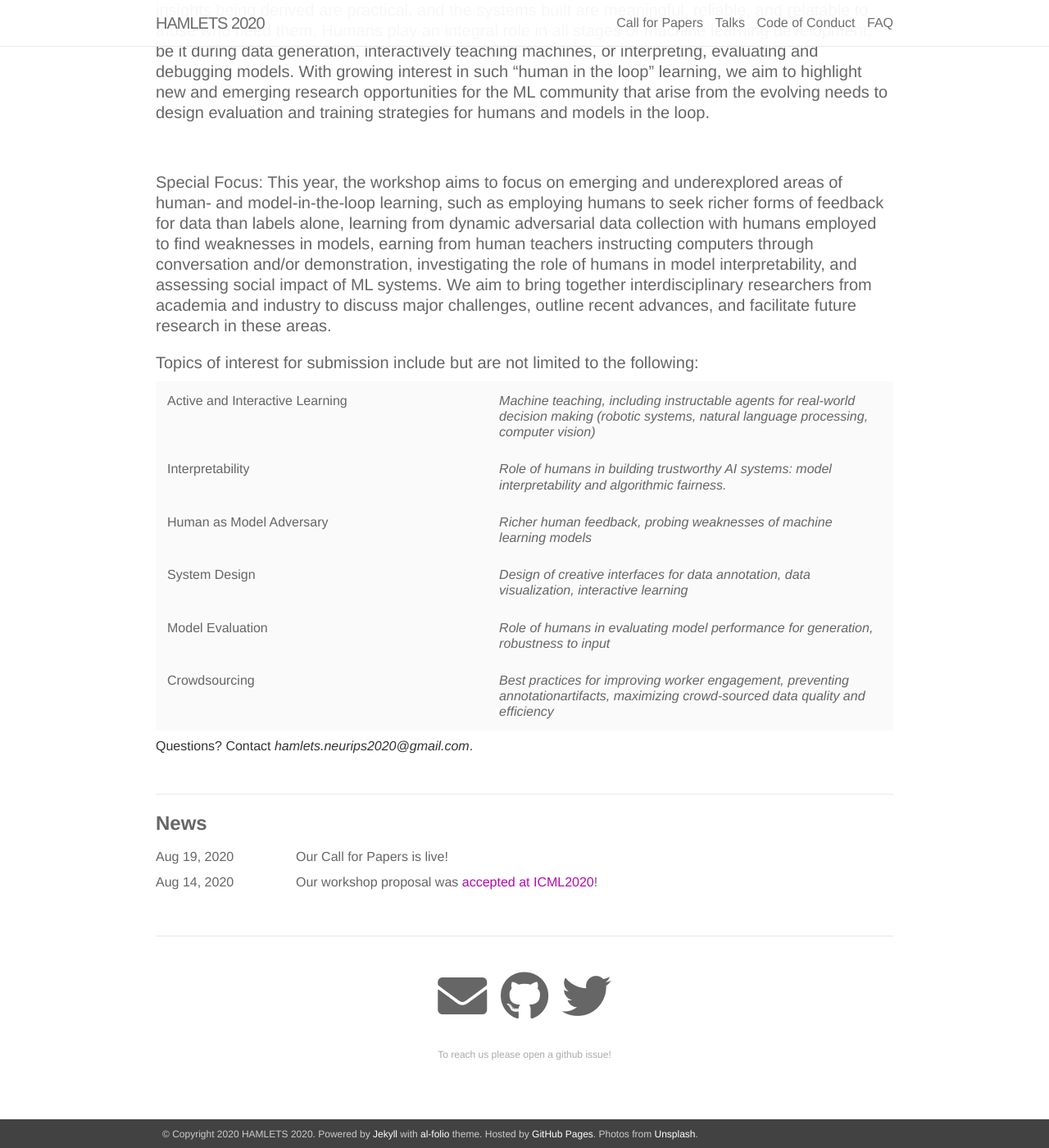
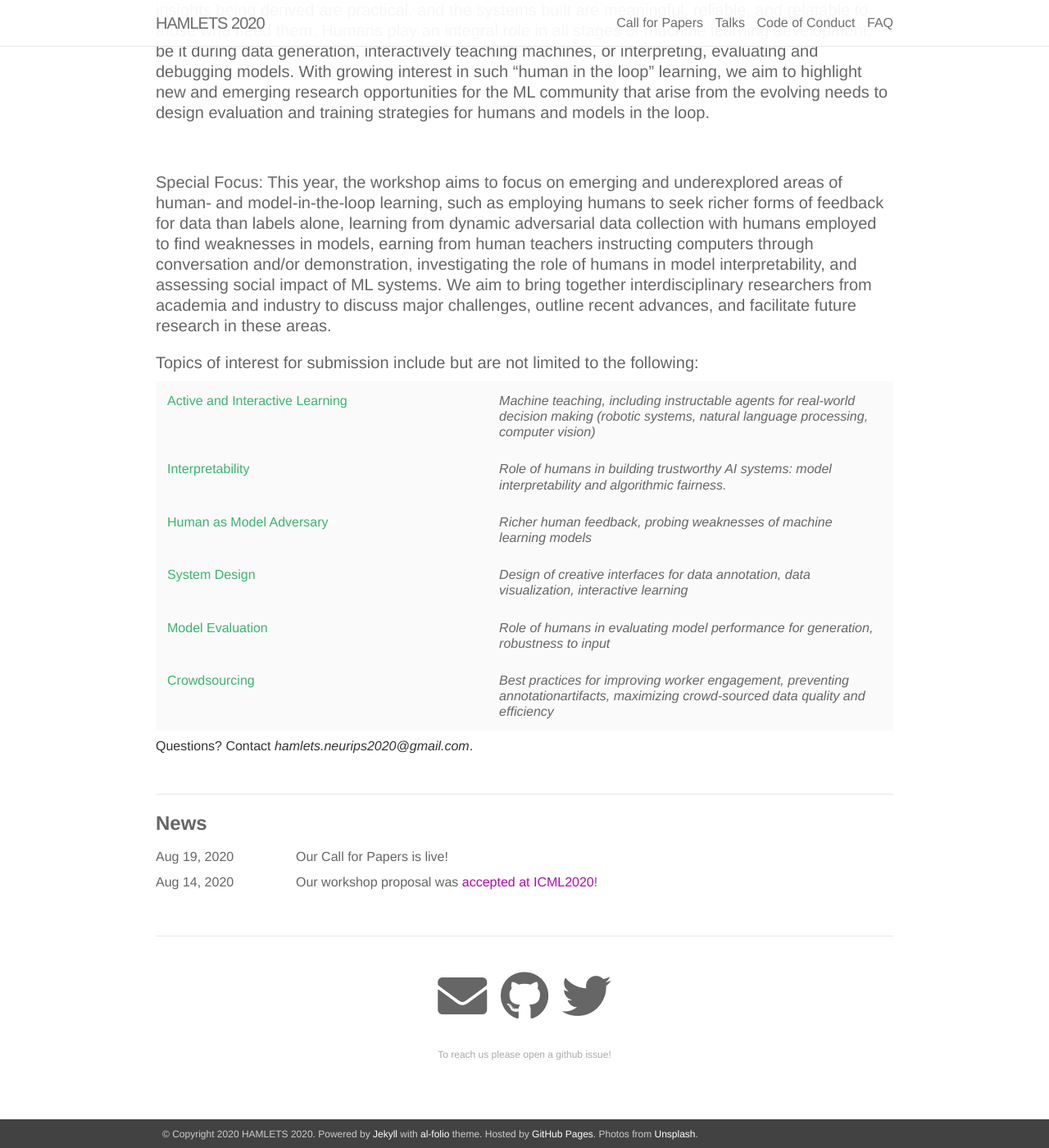
Before and after one commit to hamlets-workshop/hamlets-workshop.github.io, a Jekyll site: the page built from _pages/00_about.md, in a window 1280 px wide and 1400 px high, scrolled down 458 px. Shown: the whole window at 82% size. Built offline with Jekyll 4.4.1, drawn with Linux system fonts in a browser that asks for light colours; nearby versions of some CDN libraries.

Commit message:
font/color

```diff
--- a/_pages/00_about.md
+++ b/_pages/00_about.md
@@ -20,7 +20,7 @@ social: true
         <col width="100">
         <tr style="border: none;">
             <td style="border: none;">
-            <b> <font size="+0">Active and Interactive Learning</font> </b>
+            <b> <font size="+0" color="MediumSeaGreen">Active and Interactive Learning</font> </b>
             </td>
             <td style="border: none;">
             <i> Machine teaching, including instructable agents for real-world decision making (robotic systems, natural language processing, computer vision)</i>
@@ -28,7 +28,7 @@ social: true
         </tr>
         <tr style="border: none;">
         <td style="border: none;">
-            <b> <font size="+0">Interpretability</font></b>
+            <b> <font size="+0" color="MediumSeaGreen">Interpretability</font></b>
             </td>
             <td style="border: none;">
             <i> Role of humans in building trustworthy AI systems: model interpretability and algorithmic fairness.</i>
@@ -36,7 +36,7 @@ social: true
         </tr>
         <tr style="border: none;">
         <td style="border: none;">
-            <b> <font size="+0">Human as Model Adversary</font></b>
+            <b> <font size="+0" color="MediumSeaGreen">Human as Model Adversary</font></b>
             </td>
             <td style="border: none;">
             <i> Richer human feedback, probing weaknesses of machine learning models</i>
@@ -44,7 +44,7 @@ social: true
         </tr>
         <tr style="border: none;">
         <td style="border: none;">
-            <b> <font size="+0">System Design</font></b>
+            <b> <font size="+0" color="MediumSeaGreen">System Design</font></b>
             </td>
             <td style="border: none;">
             <i> Design of creative interfaces for data annotation, data visualization, interactive learning</i>
@@ -52,7 +52,7 @@ social: true
         </tr>
         <tr style="border: none;">
         <td style="border: none;">
-            <b> <font size="+0">Model Evaluation</font></b>
+            <b> <font size="+0" color="MediumSeaGreen">Model Evaluation</font></b>
             </td>
             <td style="border: none;">
             <i> Role of humans in evaluating model performance for generation, robustness to input</i>
@@ -60,7 +60,7 @@ social: true
         </tr>
         <tr style="border: none;">
             <td style="border: none;">
-            <b><font size="+0">Crowdsourcing</font></b>
+            <b><font size="+0" color="MediumSeaGreen">Crowdsourcing</font></b>
             </td>
             <td style="border: none;">
             <i> Best practices for improving worker engagement, preventing annotationartifacts, maximizing crowd-sourced data quality and efficiency</i>
--- a/_sass/_pages.scss
+++ b/_sass/_pages.scss
@@ -3,6 +3,7 @@
 }
 .page-heading {
     font-size: 14px;
+    color: $theme-color;
 }
 .contacticon {
     display: block;
```
